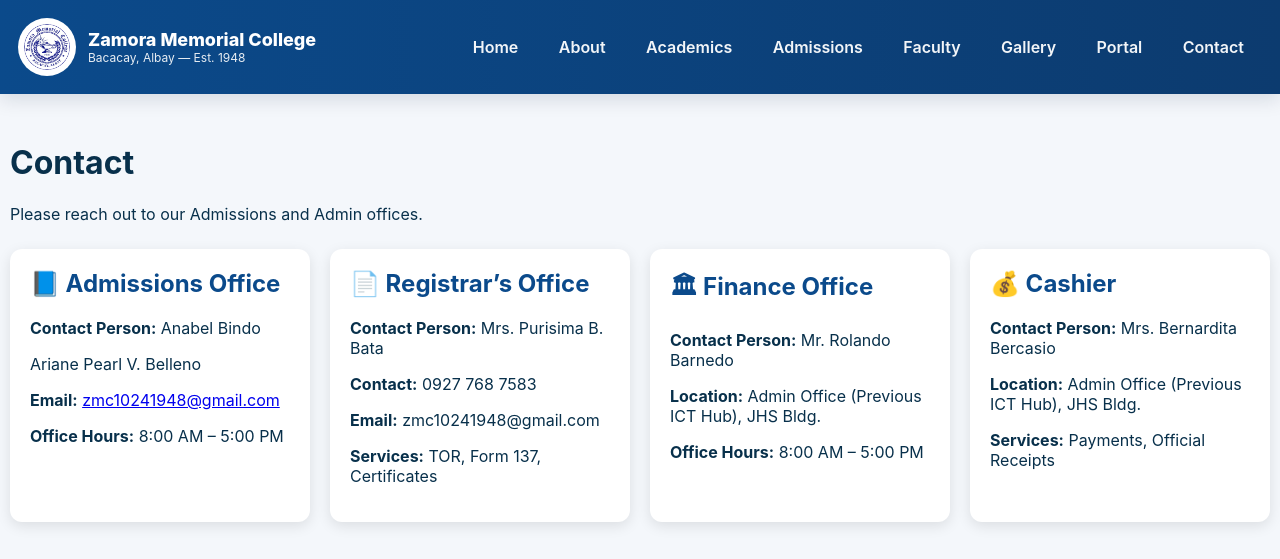
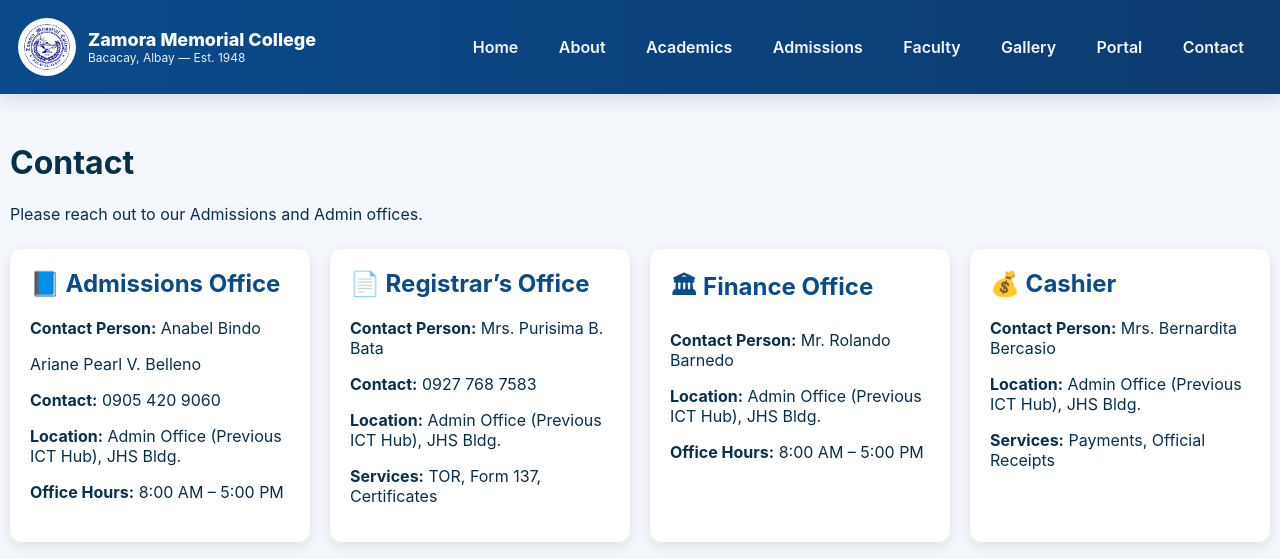
Before and after one commit to catherinebes-coder/zmc-website, a plain HTML site: page contact.html in a window 1280 px wide. Shown: the top 559 px of the page. Drawn offline with Linux system fonts and the light colour scheme.

Commit message:
contact.html

```diff
--- a/contact.html
+++ b/contact.html
@@ -50,7 +50,8 @@
         <h2 style="margin-top:0; color:#0b4a8b;">📘 Admissions Office</h2>
         <p><strong>Contact Person:</strong> Anabel Bindo </p>
         <p>              Ariane Pearl V. Belleno </p>
-        <p><strong>Email:</strong> <a href="mailto:zmc10241948@gmail.com">zmc10241948@gmail.com</a></p>
+        <p><strong>Contact:</strong> 0905 420 9060</p>
+        <p><strong>Location:</strong> Admin Office (Previous ICT Hub), JHS Bldg. </p>
         <p><strong>Office Hours:</strong> 8:00 AM – 5:00 PM</p>
     </div>
 
@@ -64,7 +65,7 @@
         <h2 style="margin-top:0; color:#0b4a8b;">📄 Registrar’s Office</h2>
          <p><strong>Contact Person:</strong> Mrs. Purisima B. Bata </p>
          <p><strong>Contact:</strong> 0927 768 7583</p>
-         <p><strong>Email:</strong> zmc10241948@gmail.com</p>
+         <p><strong>Location:</strong> Admin Office (Previous ICT Hub), JHS Bldg. </p>
          <p><strong>Services:</strong> TOR, Form 137, Certificates</p>
     </div>
 
```
